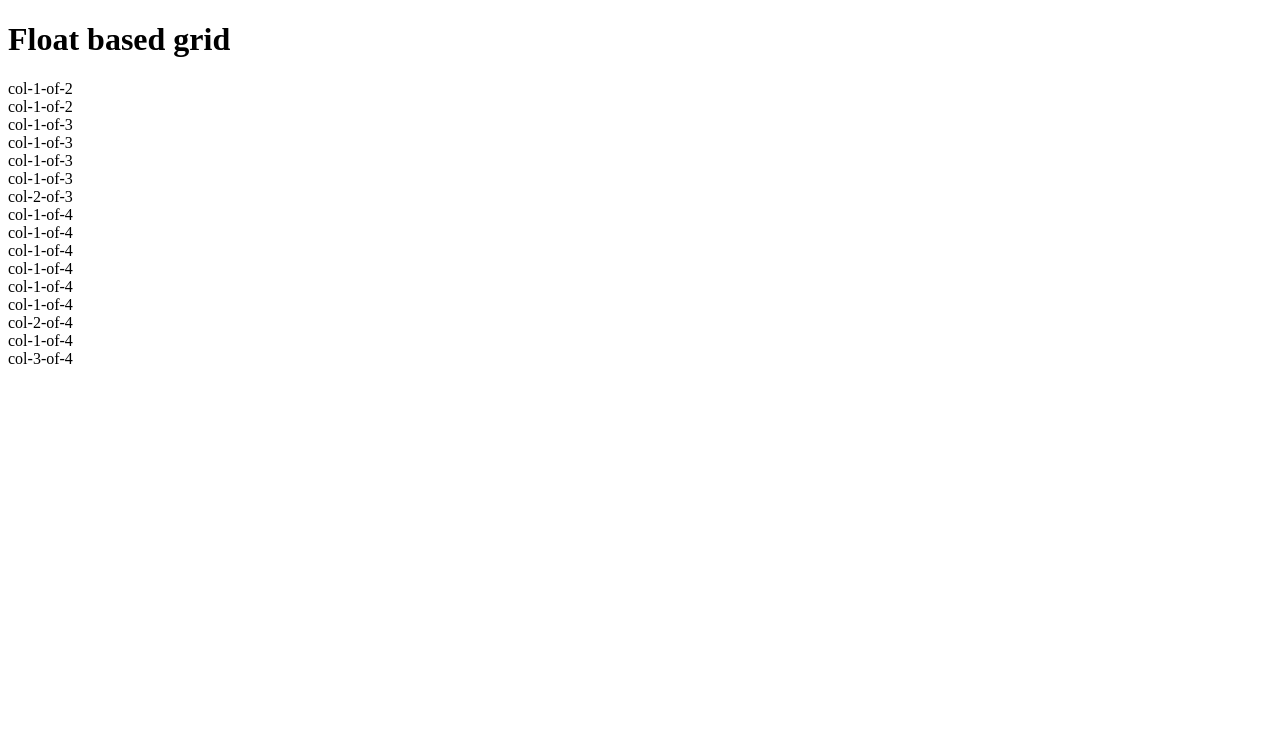
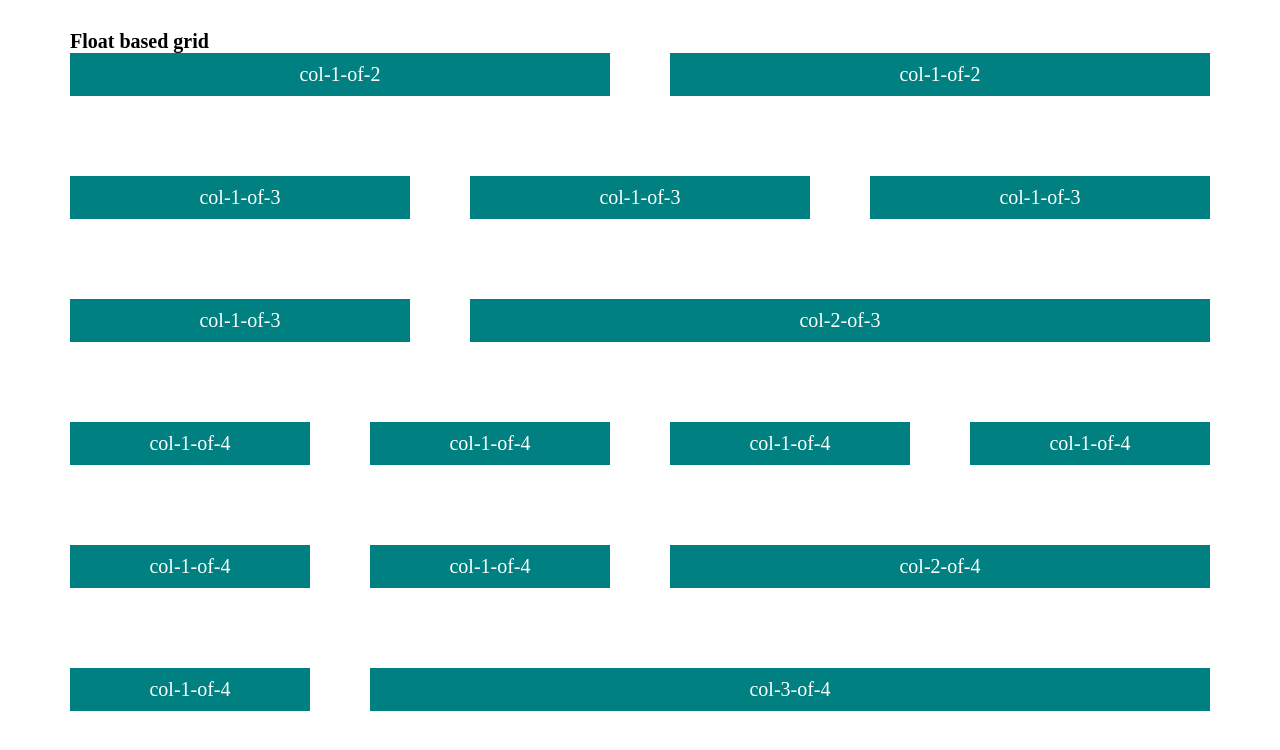
Before and after one commit to daankh/Float-Based-CSS-and-SASS-Grid, a website: page index.html in a window 1280 px wide. Drawn offline with nearby package versions, Linux system fonts and the light colour scheme; files that its build step writes are made by us from their sources.

Commit message:
add float based grid

```diff
--- a/index.html
+++ b/index.html
@@ -12,41 +12,101 @@
 </head>
 
 <body>
-    <div class="container">
-        <div class="row">
-            <h1>Float based grid</h1>
-        </div>
+
+    <div class="row">
+        <h1>Float based grid</h1>
     </div>
+
 
     <!-- Float grid structure -->
     <section class="grid-test">
         <div class="row">
-            <div class="col-1-of-2">col-1-of-2</div>
-            <div class="col-1-of-2">col-1-of-2</div>
+            <div class="col-1-of-2">
+                <div class="box">col-1-of-2</div>
+            </div>
+            <div class="col-1-of-2">
+                <div class="box">col-1-of-2</div>
+            </div>
         </div>
         <div class="row">
-            <div class="col-1-of-3">col-1-of-3</div>
-            <div class="col-1-of-3">col-1-of-3</div>
-            <div class="col-1-of-3">col-1-of-3</div>
+            <div class="col-1-of-3">
+                <div class="box">
+                    col-1-of-3
+                </div>
+            </div>
+            <div class="col-1-of-3">
+                <div class="box">
+                    col-1-of-3
+                </div>
+            </div>
+            <div class="col-1-of-3">
+                <div class="box">
+                    col-1-of-3
+                </div>
+            </div>
         </div>
         <div class="row">
-            <div class="col-1-of-3">col-1-of-3</div>
-            <div class="col-2-of-3">col-2-of-3</div>
+            <div class="col-1-of-3">
+                <div class="box">
+                    col-1-of-3
+                </div>
+            </div>
+            <div class="col-2-of-3">
+                <div class="box">
+                    col-2-of-3
+                </div>
+            </div>
         </div>
         <div class="row">
-            <div class="col-1-of-4">col-1-of-4</div>
-            <div class="col-1-of-4">col-1-of-4</div>
-            <div class="col-1-of-4">col-1-of-4</div>
-            <div class="col-1-of-4">col-1-of-4</div>
+            <div class="col-1-of-4">
+                <div class="box">
+                    col-1-of-4
+                </div>
+            </div>
+            <div class="col-1-of-4">
+                <div class="box">
+                    col-1-of-4
+                </div>
+            </div>
+            <div class="col-1-of-4">
+                <div class="box">
+                    col-1-of-4
+                </div>
+            </div>
+            <div class="col-1-of-4">
+                <div class="box">
+                    col-1-of-4
+                </div>
+            </div>
         </div>
         <div class="row">
-            <div class="col-1-of-4">col-1-of-4</div>
-            <div class="col-1-of-4">col-1-of-4</div>
-            <div class="col-2-of-4">col-2-of-4</div>
+            <div class="col-1-of-4">
+                <div class="box">
+                    col-1-of-4
+                </div>
+            </div>
+            <div class="col-1-of-4">
+                <div class="box">
+                    col-1-of-4
+                </div>
+            </div>
+            <div class="col-2-of-4">
+                <div class="box">
+                    col-2-of-4
+                </div>
+            </div>
         </div>
         <div class="row">
-            <div class="col-1-of-4">col-1-of-4</div>
-            <div class="col-3-of-4">col-3-of-4</div>
+            <div class="col-1-of-4">
+                <div class="box">
+                    col-1-of-4
+                </div>
+            </div>
+            <div class="col-3-of-4">
+                <div class="box">
+                    col-3-of-4
+                </div>
+            </div>
         </div>
     </section>
 
--- /dev/null
+++ b/scss/_base.scss
@@ -0,0 +1,46 @@
+/* ---------------------------------------------------------- */
+/* --- RESET --- */
+*,
+*::after,
+*::before {
+    margin: 0;
+    padding: 0;
+    box-sizing: inherit;
+}
+
+html {
+    // this defines what 1rem is
+    font-size: 62.5%; // 1 rem = 10px => 10px / 16px = 62.5%
+
+    // ---- TEST ----
+    // @include respond-phone {
+    //     font-size: 50%; //wprowadza ten kontent do media query zawartego w pliku _mixins.scss
+    // }
+    // --- end TEST ---
+
+    @include respond(big-desktop) {
+        font-size: 72%; // 1rem = 12px => 12px / 16px = 72%;
+    }
+
+    @include respond(tab-land) {
+        font-size: 56.25%; // 1rem = 9px => 9px / 16px = 56.25%;
+    }
+
+    @include respond(tab-port) {
+        font-size: 50%; // 1rem = 8px => 8px / 16px = 50%;
+    }
+
+    // @include respond(phone) {
+    //     font-size: 37.5%; // 1rem = 6px => 5px / 16px = 50%;
+    // }
+
+}
+
+body {
+    box-sizing: border-box;
+    padding: 3rem;
+
+    @include respond(big-desktop) {
+        padding: 0;
+    }
+}
--- /dev/null
+++ b/scss/_grid.scss
@@ -0,0 +1,73 @@
+// It uses variables and mixins
+
+.row {
+    width: 100%;
+    max-width: $grid-width;
+    margin: 0 auto;
+    // background-color: #ccc;
+
+    &:not(:last-of-type) {
+        margin-bottom: $gutter-vertical;
+
+        @include respond(tab-port) {
+            margin-bottom: $gutter-vertical-small;
+        }
+    }
+
+    @include respond(tab-port) {
+        max-width: 70rem;
+        padding: 0 3rem;
+    }
+
+    @include clearfix;
+
+    div[class^="col-"] {
+        float: left;
+
+        &:not(:last-of-type) {
+            margin-right: $gutter-horizontal;
+
+            @include respond(tab-port) {
+                margin-right: 0;
+                margin-bottom: $gutter-vertical-small;
+            }
+        }
+
+        @include respond(tab-port) {
+            width: 100%;
+        }
+    }
+
+    .col-1-of-2 {
+        width: calc((100% - #{$gutter-horizontal}) / 2);
+    }
+
+    .col-1-of-3 {
+        width: calc((100% - 2 * #{$gutter-horizontal}) / 3);
+    }
+
+    .col-2-of-3 {
+        width: calc(2 * ((100% - 2 * #{$gutter-horizontal}) / 3) + #{$gutter-horizontal});
+    }
+
+    .col-1-of-4 {
+        width: calc((100% - 3 * #{$gutter-horizontal}) / 4);
+    }
+
+    .col-2-of-4 {
+        width: calc(2 * ((100% - 3 * #{$gutter-horizontal}) / 4) + #{$gutter-horizontal});
+    }
+
+    .col-3-of-4 {
+        width: calc(3 * ((100% - 3 * #{$gutter-horizontal}) / 4) + 2 * #{$gutter-horizontal});
+    }
+}
+
+//only for demonstration
+.box {
+    background-color: #008080;
+    color: #fff;
+    font-size: 2rem;
+    text-align: center;
+    padding: 10px 0;
+}
--- /dev/null
+++ b/scss/_mixins.scss
@@ -0,0 +1,69 @@
+@mixin clearfix {
+    &::after {
+        content: "";
+        display: block;
+        clear: both;
+    }
+}
+
+@mixin absCenter {
+    position: absolute;
+    top: 50%;
+    left: 50%;
+    transform: translate(-50%, -50%);
+}
+
+
+// --- MEDIA QUERY MANAGER ---
+/*
+0 - 600px:      phone
+600 - 900px:    Tablet portrait mode
+900 - 1200px: Tablet landscape mode
+1200 - 1800px: is where our normal styles apply
+1800px + : Big desktop
+*/
+
+/*
+$breakpoint argument choices:
+- phone
+- tab-port
+- tab-land
+- big-desktop
+
+1em = 16px => default
+*/
+@mixin respond($breakpoint) {
+    @if $breakpoint==big-desktop {
+        @media (min-width: 112.5em) {
+            //1800px
+            @content;
+        }
+    }
+
+    @if $breakpoint==tab-land {
+        @media (max-width: 75em) {
+            //1200px
+            @content;
+        }
+    }
+
+    @if $breakpoint==tab-port {
+        @media (max-width: 56.25em) {
+            //900px
+            @content;
+        }
+    }
+
+    @if $breakpoint==phone {
+        @media (max-width: 37.5em) {
+            //600px
+            @content;
+        }
+    }
+}
+
+//ORDER OF Writing media queries
+// 1. Base + typography
+// 2. general layout + grid
+// 3. page layout
+// 4. components
--- /dev/null
+++ b/scss/_variables.scss
@@ -0,0 +1,8 @@
+// --- GRID ---
+$grid-width: 114rem;
+$gutter-vertical: 8rem; // przerwa między kolumnami
+$gutter-vertical-small: 6rem;
+$gutter-horizontal: 6rem; // przerwa między wierszami
+
+// --- FONTS ---
+$default-font-size: 1.6rem;
--- a/scss/main.scss
+++ b/scss/main.scss
@@ -0,0 +1,4 @@
+@import 'variables';
+@import 'mixins';
+@import 'grid';
+@import 'base'
```
Also changed, not shown: css/main.css (added), 1 other file.
